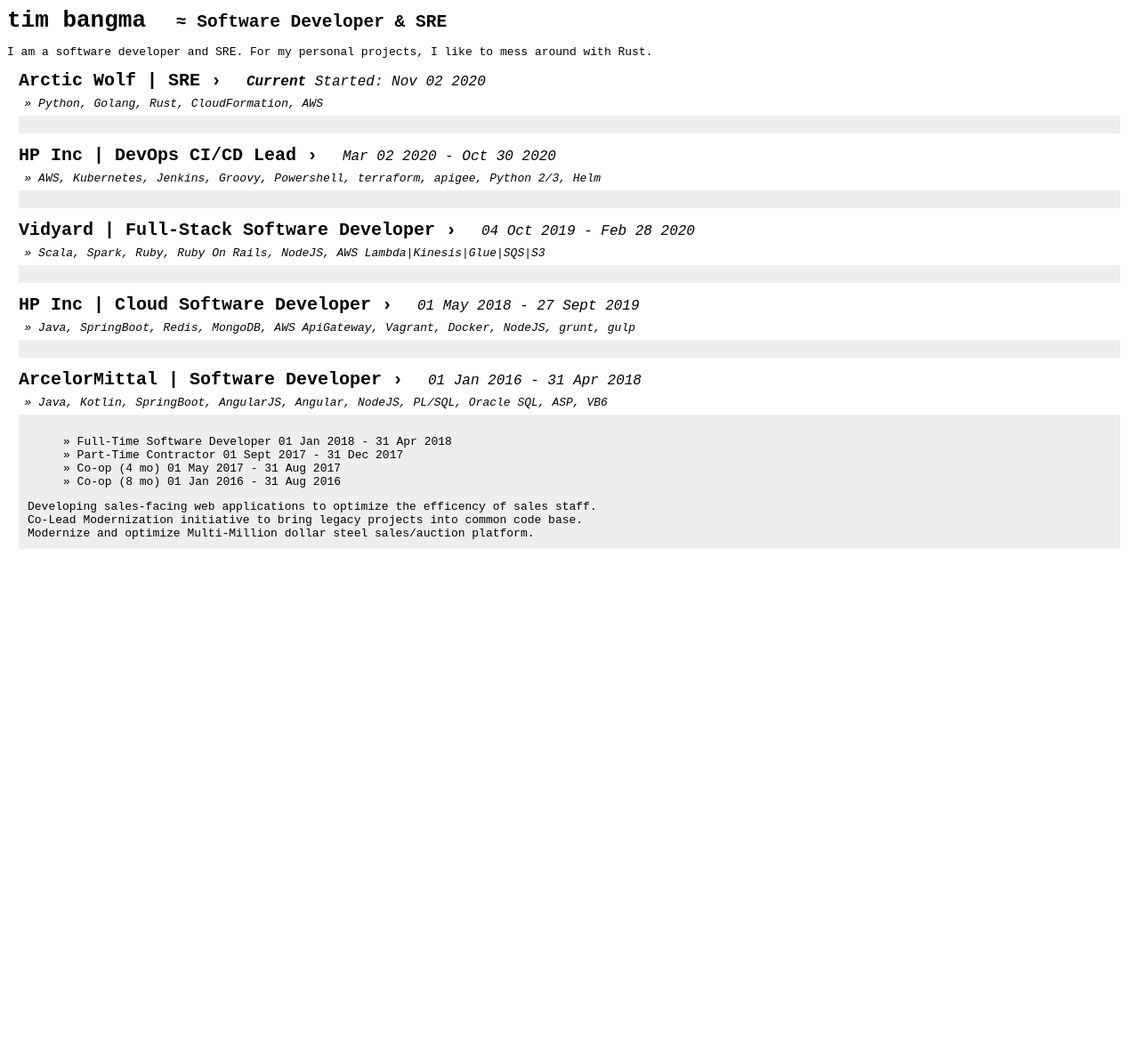
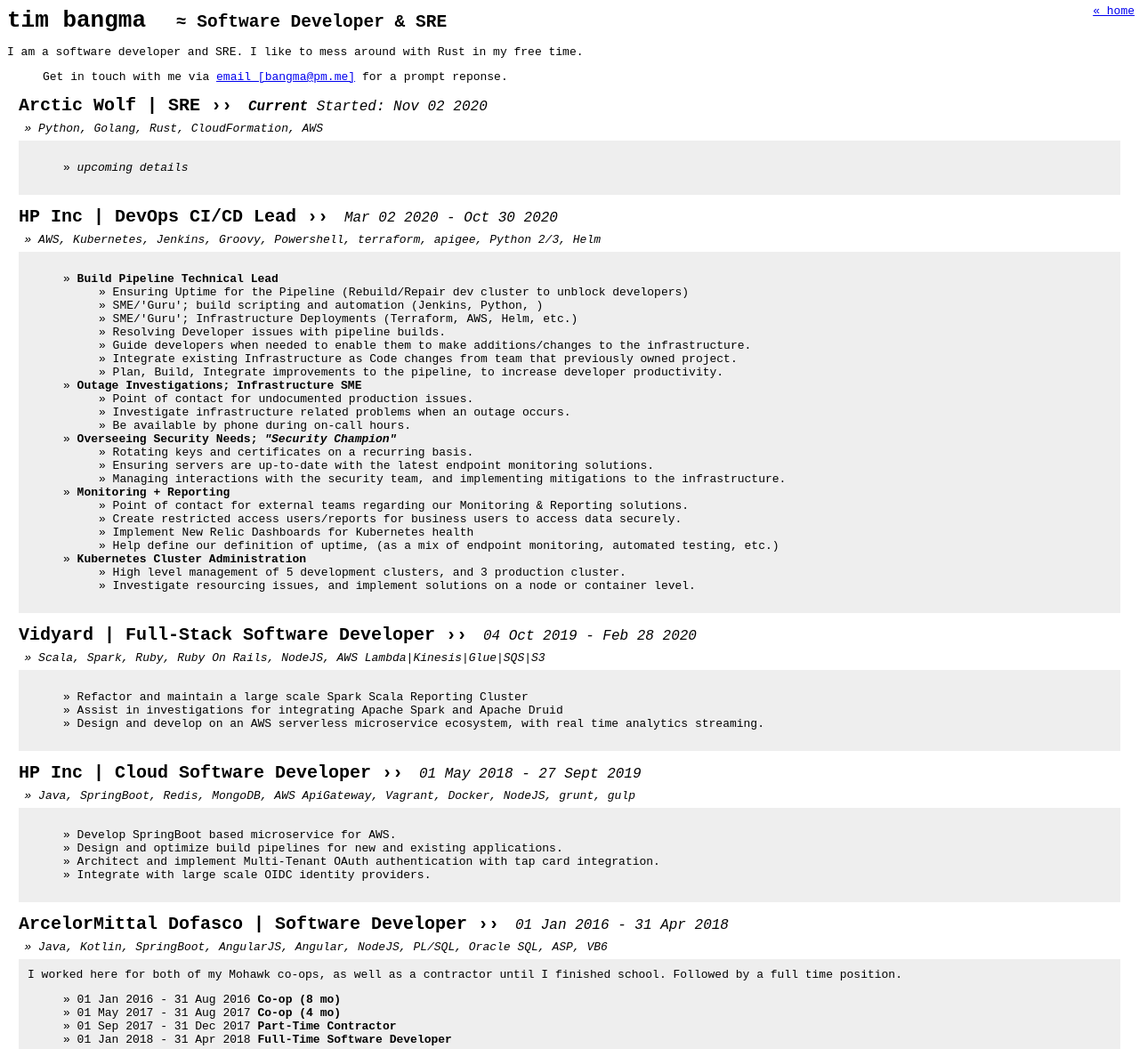
Before and after one commit to tijb/timbangma.me_html, a plain HTML site: page resume.html in a window 1280 px wide. Shown: the top 1179 px of the page at 89% size. Before the commit the page ends 800 px from the top, so only its background shows below. Drawn offline with Linux system fonts and the light colour scheme.

Commit message:
back buttons, formatting, and resume finalization

```diff
--- a/global.css
+++ b/global.css
@@ -4,3 +4,52 @@
 ul { list-style: none; }
 /* Set custom list bullet */
 li:before { content: "» "; }
+
+/* Resizes the h1 element inside the resume job containers */
+.job h1 {
+  font-size: x-large;
+  display: inline;
+  margin-right: 0.5em;
+}
+
+/* adds a caret character to put between the h1 and h2 elements in the resume job containers */
+.job h1::after {
+  content: ' ››'
+}
+
+/* Resizes the h2 element inside the resume job container */
+.job h2 {
+  font-size: large;
+  display: inline;
+  font-style: italic;
+  font-weight: 300;
+}
+
+/* adds spacing around each job container on the resume page */
+.job {
+  margin: 1em;
+}
+
+/* italicizes and pads the programming languages section for each job */
+.languages {
+  font-style: oblique;
+  margin: 0.5em;
+}
+
+/* prefixes the languages container with the double caret */
+.languages::before {
+  content: "» "
+}
+
+/* adds a dim padded background to the content section of each job */
+.content {
+  font-weight: 100;
+  background-color: #eee;
+  padding: 10px;
+}
+
+.home_button {
+  position: fixed;
+  top: 5px;
+  right: 5px;
+}
--- a/resume.html
+++ b/resume.html
@@ -2,96 +2,148 @@
 
 <head>
   <title>resume » timbangma.me</title>
-  <link href="global.css" type="text/css" rel="stylesheet" />
+  <link href="/global.css" type="text/css" rel="stylesheet" />
   <style>
     h1,
     h2 {
       display: inline;
       margin-right: 1em;
     }
-
-    .job h1 {
-      font-size: x-large;
-      display: inline;
-      margin-right: 1em;
-    }
-
-    .job h1::after {
-      content: ' ›'
-    }
-
-    .job h2 {
-      font-size: large;
-      display: inline;
-      font-style: italic;
-      font-weight: 300;
-    }
-
-    .job {
-      margin: 1em;
-    }
-
-    .languages {
-      font-style: oblique;
-      margin: 0.5em;
-    }
-    .languages::before {
-      content: "» "
-    }
-
-    .content {
-      font-weight: 100;
-      background-color: #eee;
-      padding: 10px;
-    }
   </style>
 </head>
 
 <body>
+  <a class="home_button" href="/">« home</a>
   <h1>tim bangma</h1>
   <h2>≈ Software Developer & SRE</h2>
   <p>
-    I am a software developer and SRE. For my personal projects, I like to mess around with Rust.
+  I am a software developer and SRE. I like to mess around with Rust in my free time.
+  <blockquote>
+    Get in touch with me via <a href="mailto:bangma@pm.me">email [bangma@pm.me]</a> for a prompt reponse.
+  </blockquote>
   </p>
   <div class="job">
     <h1>Arctic Wolf | SRE</h1>
     <h2><strong>Current</strong> Started: Nov 02 2020</h2>
     <div class="languages">Python, Golang, Rust, CloudFormation, AWS</div>
-    <div class="content"></div>
+    <div class="content">
+      <ul>
+        <li><em>upcoming details</em></li>
+      </ul>
+    </div>
   </div>
   <div class="job">
     <h1>HP Inc | DevOps CI/CD Lead</h1>
     <h2>Mar 02 2020 - Oct 30 2020</h2>
     <div class="languages">AWS, Kubernetes, Jenkins, Groovy, Powershell, terraform, apigee, Python 2/3, Helm</div>
-    <div class="content"></div>
+    <div class="content">
+      <ul>
+        <li><strong>Build Pipeline Technical Lead</strong>
+          <ul>
+            <li>Ensuring Uptime for the Pipeline (Rebuild/Repair dev cluster to unblock developers)</li>
+            <li>SME/'Guru'; build scripting and automation (Jenkins, Python, )</li>
+            <li>SME/'Guru'; Infrastructure Deployments (Terraform, AWS, Helm, etc.)</li>
+            <li>Resolving Developer issues with pipeline builds.</li>
+            <li>Guide developers when needed to enable them to make additions/changes to the infrastructure.</li>
+            <li>Integrate existing Infrastructure as Code changes from team that previously owned project.</li>
+            <li>Plan, Build, Integrate improvements to the pipeline, to increase developer productivity.</li>
+          </ul>
+        </li>
+        <li><strong>Outage Investigations; Infrastructure SME</strong>
+          <ul>
+            <li>Point of contact for undocumented production issues.</li>
+            <li>Investigate infrastructure related problems when an outage occurs.</li>
+            <li>Be available by phone during on-call hours.</li>
+          </ul>
+        </li>
+        <li><strong>Overseeing Security Needs; <em>"Security Champion"</em></strong>
+          <ul>
+            <li>Rotating keys and certificates on a recurring basis.</li>
+            <li>Ensuring servers are up-to-date with the latest endpoint monitoring solutions.</li>
+            <li>Managing interactions with the security team, and implementing mitigations to the infrastructure.</li>
+          </ul>
+        </li>
+        <li><strong>Monitoring + Reporting</strong>
+          <ul>
+            <li>Point of contact for external teams regarding our Monitoring &amp; Reporting solutions.</li>
+            <li>Create restricted access users/reports for business users to access data securely.</li>
+            <li>Implement New Relic Dashboards for Kubernetes health</li>
+            <li>Help define our definition of uptime, (as a mix of endpoint monitoring, automated testing, etc.)</li>
+          </ul>
+        </li>
+        <li><strong>Kubernetes Cluster Administration</strong>
+          <ul>
+            <li>High level management of 5 development clusters, and 3 production cluster.</li>
+            <li>Investigate resourcing issues, and implement solutions on a node or container level.</li>
+          </ul>
+        </li>
+      </ul>
+    </div>
   </div>
   <div class="job">
     <h1>Vidyard | Full-Stack Software Developer</h1>
     <h2>04 Oct 2019 - Feb 28 2020</h2>
     <div class="languages">Scala, Spark, Ruby, Ruby On Rails, NodeJS, AWS Lambda|Kinesis|Glue|SQS|S3</div>
-    <div class="content"></div>
+    <div class="content">
+      <ul>
+        <li>Refactor and maintain a large scale Spark Scala Reporting Cluster</li>
+        <li>Assist in investigations for integrating Apache Spark and Apache Druid</li>
+        <li>Design and develop on an AWS serverless microservice ecosystem, with real time analytics streaming.</li>
+      </ul>
+    </div>
   </div>
   <div class="job">
     <h1>HP Inc | Cloud Software Developer</h1>
     <h2>01 May 2018 - 27 Sept 2019</h2>
     <div class="languages">Java, SpringBoot, Redis, MongoDB, AWS ApiGateway, Vagrant, Docker, NodeJS, grunt, gulp</div>
-    <div class="content"></div>
+    <div class="content">
+      <ul>
+        <li>Develop SpringBoot based microservice for AWS.</li>
+        <li>Design and optimize build pipelines for new and existing applications.</li>
+        <li>Architect and implement Multi-Tenant OAuth authentication with tap card integration.</li>
+        <li>Integrate with large scale OIDC identity providers.</li>
+      </ul>
+    </div>
   </div>
   <div class="job">
-    <h1>ArcelorMittal | Software Developer</h1>
+    <h1>ArcelorMittal Dofasco | Software Developer</h1>
     <h2>01 Jan 2016 - 31 Apr 2018</h2>
     <div class="languages">Java, Kotlin, SpringBoot, AngularJS, Angular, NodeJS, PL/SQL, Oracle SQL, ASP, VB6</div>
     <div class="content">
+      I worked here for both of my Mohawk co-ops, as well as a contractor until I finished school. Followed by a full time
+      position.
       <ul>
-        <li>Full-Time Software Developer 01 Jan 2018 - 31 Apr 2018</li>
-        <li>Part-Time Contractor 01 Sept 2017 - 31 Dec 2017</li>
-        <li>Co-op (4 mo) 01 May 2017 - 31 Aug 2017</li>
-        <li>Co-op (8 mo) 01 Jan 2016 - 31 Aug 2016</li>
+        <li>01 Jan 2016 - 31 Aug 2016 <strong>Co-op (8 mo)</strong></li>
+        <li>01 May 2017 - 31 Aug 2017 <strong>Co-op (4 mo)</strong></li>
+        <li>01 Sep 2017 - 31 Dec 2017 <strong>Part-Time Contractor</strong></li>
+        <li>01 Jan 2018 - 31 Apr 2018 <strong>Full-Time Software Developer</strong></li>
       </ul>
 
-      Developing sales-facing web applications to optimize the efficency of sales staff.<br>
-      Co-Lead Modernization initiative to bring legacy projects into common code base.<br>
-      Modernize and optimize Multi-Million dollar steel sales/auction platform.<br>
+      <ul>
+        <li>Developing sales-facing web applications to optimize the efficency of sales staff.</li>
+        <li>Co-Lead Modernization initiative to bring legacy projects into common code base.</li>
+        <li>Modernize and optimize Multi-Million dollar steel sales/auction platform.</li>
+      </ul>
+      </div>
+      </div>
+      <h1>School</h1>
+      <div class="job">
+        <h1>Mohawk College | Ontario, Canada</h1>
+        <h2>Sept 2014 - Dec 2017</h2>
+        <div class="content">
+          Software Development, Advanced Diploma, with Co-op
+        </div>
+      </div>
+      <div class="job">
+        <h1>Westmount Secondary School Music Department | Website Maintainer</h1>
+        <h2>Jan 2011 - Jan 2015</h2>
+        <div class="languages">HTML, CSS, Javascript, PHP, Wordpress, cPanel</div>
+        <div class="content">
+          <ul>
+            <li>Update website with music related events and forms.</li>
+            <li>Develop new back end for site to automatically generate webpages based on music files saved on storage.</li>
+            <li>Meet with client to discuss and develop expectations and scope.</li>
+          </ul>
     </div>
   </div>
 </body>
```
Also changed, not shown: index.html (+8 -6 lines), posts/20210223_hello_world.html (+2 -1 lines), posts/index.html (+3 -2 lines).
